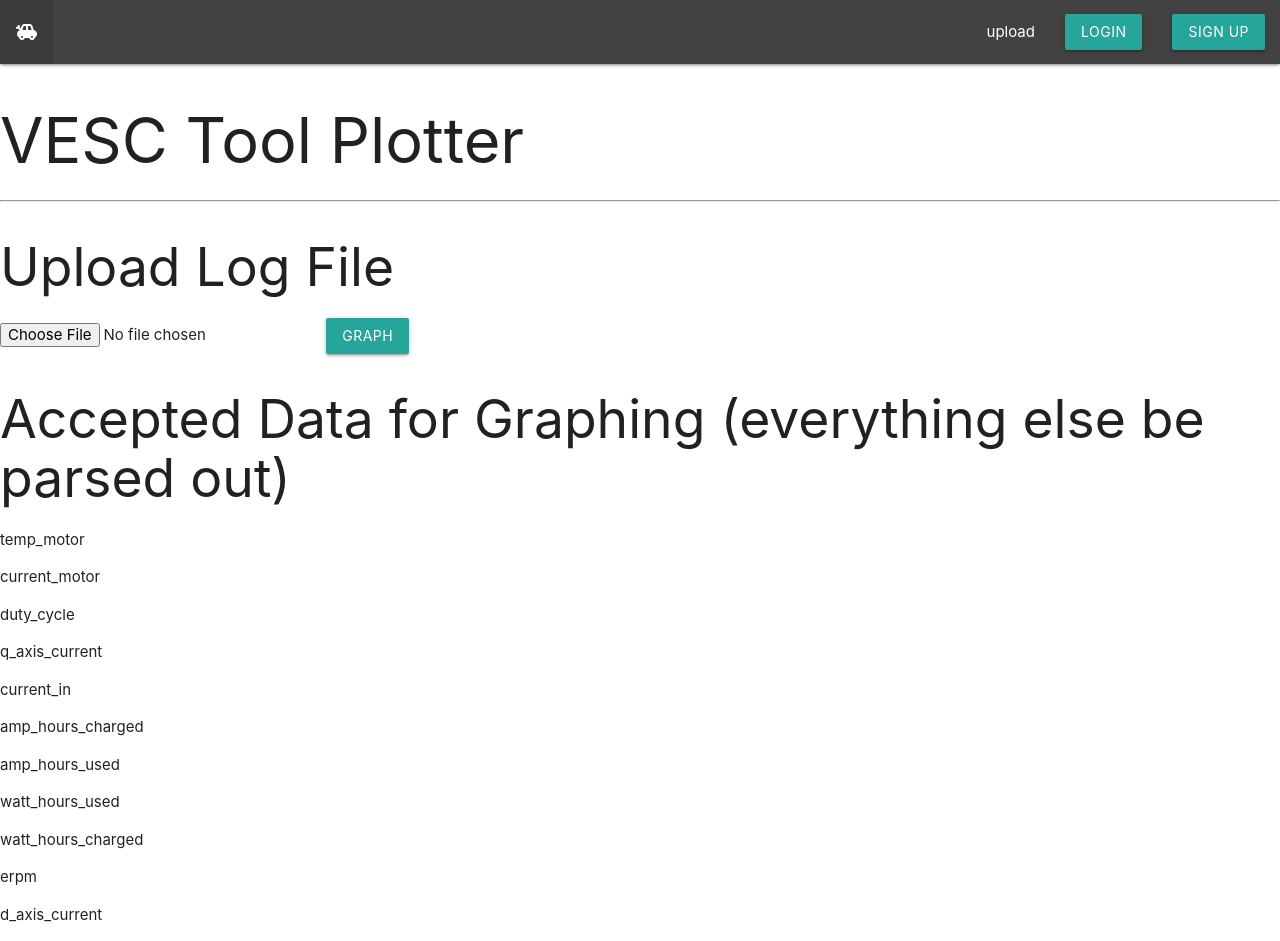
After one commit to pcollins-engineer/vesc_tool_plotter, a Django app: page /upload in a window 1280 px wide. The commit adds this page. Run offline with Django 3.2, Linux system fonts and the light colour scheme.

Commit message:
Data displayed in graph is now limited. Added base.html. Materialize CSS

```diff
--- a/vesc_tool_plotter/accounts/views.py
+++ b/vesc_tool_plotter/accounts/views.py
@@ -28,7 +28,7 @@ def loginPage(request):
 		user = authenticate(request, username=username, password=password)
 		if user is not None:
 			login(request, user)
-			return redirect('base_site:index')
+			return redirect('/upload')
 		else:
 			messages.info(request, 'Username or Password is incorrect')
 	context = {}
@@ -36,4 +36,4 @@ def loginPage(request):
 
 def logoutUser(request):
 	logout(request)
-	return redirect('base_site:index')
+	return redirect('accounts:login')
--- /dev/null
+++ b/vesc_tool_plotter/plotter/static/plotter/js/navbar.js
@@ -0,0 +1,4 @@
+document.addEventListener('DOMContentLoaded', function() {
+  var elems = document.querySelectorAll('.sidenav');
+  var instances = M.Sidenav.init(elems, options);
+});
--- /dev/null
+++ b/vesc_tool_plotter/plotter/templates/base.html
@@ -0,0 +1,66 @@
+<!DOCTYPE html>
+<html>
+    <head>
+        <title>{% block title %}Home{% endblock title %} | e-Monitor</title>
+        {% block head_favicon %}
+           <link rel="icon" type="image/png"
+                 href="{{ STATIC_URL }}images/favicon.ico">
+        {% endblock head_favicon %}
+        {% block head_meta %}
+            {% block head_meta_charset %}
+                <meta http-equiv="Content-Type"
+                      content="text/html; charset=utf-8" />
+            {% endblock head_meta_charset %}
+            {% block head_meta_contentlanguage %}
+                <meta http-equiv="Content-Language" value="en-US" />
+            {% endblock head_meta_contentlanguage %}
+            {% block head_meta_viewport %}
+                <meta name="viewport" content="width=device-width, initial-scale=1.0">
+            {% endblock head_meta_viewport %}
+        {% endblock head_meta %}
+        <link rel="stylesheet" href="https://cdnjs.cloudflare.com/ajax/libs/materialize/1.0.0/css/materialize.min.css">
+        <link href="https://fonts.googleapis.com/icon?family=Material+Icons" rel="stylesheet">
+        {% block head_css %}
+        {% endblock head_css %}
+    </head>
+    <body>
+      <header>
+        <div class="navbar-fixed">
+          <nav>
+            <div class="nav-wrapper grey darken-3">
+              <ul class="left hide-on-med-and-down">
+                <li><a href="#"><i class="large material-icons">toys</i></a></li>
+              </ul>
+              <a href="#" data-target="mobile" class="sidenav-trigger"><i class="material-icons">menu</i> * Does not work *</a>
+              <ul class="right hide-on-med-and-down">
+                <li><a href="/upload">upload</a></li>
+                {% if user.is_authenticated %}
+                    <li><a href="/profile"><i class="large material-icons right">account_box</i>account</a></li>
+                    <li><a href="/logout" class="wave-effect wave btn">logout</a></li>
+                {% else %}
+                    <li><a href="/login" class="wave-effect wave btn m-r-none">login</a></li>
+                    <li><a href="/register" class="wave-effect wave btn">sign Up</a></li>
+                {% endif %}
+              </ul>
+            </div>
+          </nav>
+        </div>
+        <ul class="sidenav" id="mobile">
+          <li><a href="/upload">upload</a></li>
+          {% if user.is_authenticated %}
+              <li><a href="/profile"><i class="large material-icons right">account_box</i>account</a></li>
+              <li><a href="/logout" class="wave-effect wave btn">logout</a></li>
+          {% else %}
+              <li><a href="/login" class="wave-effect wave btn m-r-none">login</a></li>
+              <li><a href="/register" class="wave-effect wave btn">sign Up</a></li>
+          {% endif %}
+        </ul>
+      </header>
+      {% block content %}
+        This should not be visible - check HTML
+      {% endblock content %}
+    </body>
+    {% block footer_scripts %}
+    <script type="text/javascript" src="../static/plotter/js/navbar.js"></script>
+    {% endblock footer_scripts %}
+</html>
--- /dev/null
+++ b/vesc_tool_plotter/plotter/templates/plotter/profile.html
@@ -0,0 +1,5 @@
+{% extends "../base.html" %}
+{% block title %}Profile{% endblock title %}
+{% block content %}
+  <h1> Profile </h1>
+{% endblock content %}
--- /dev/null
+++ b/vesc_tool_plotter/plotter/templates/plotter/upload.html
@@ -0,0 +1,22 @@
+{% extends "../base.html" %}
+{% block title %}Upload{% endblock title %}
+{% block content %}
+  <h1>VESC Tool Plotter</h1>
+  <hr>
+  <h2>Upload Log File</h2>
+  <form method="POST" action="graph" enctype="multipart/form-data">
+      {% csrf_token %}
+      <input type="file" name="log_file" accept=".csv"/>
+      <button class="wave-effect wave btn" type="submit">Graph</button>
+  </form>
+  <h2> Accepted Data for Graphing (everything else be parsed out) </h2>
+  {% if accepted_data_set %}
+    <ul>
+    {% for item in accepted_data_set %}
+      <li><p>{{ item }}</p></li>
+    {% endfor %}
+    </ul>
+  {% else %}
+    <p>Accepted cannot be displayed at this time.</p>
+  {% endif %}
+{% endblock content %}
--- a/vesc_tool_plotter/plotter/urls.py
+++ b/vesc_tool_plotter/plotter/urls.py
@@ -3,6 +3,7 @@ from django.urls import path
 from . import views
 
 urlpatterns = [
-    path("", views.index, name="index"),
     path("upload", views.upload, name="upload"),
+    path("graph", views.graph, name="graph"),
+    path("profile", views.profile, name="profile")
 ]
--- a/vesc_tool_plotter/plotter/views.py
+++ b/vesc_tool_plotter/plotter/views.py
@@ -2,27 +2,66 @@ import csv
 from django.shortcuts import render, HttpResponse
 import json
 
-# Create your views here.
-
-def index(request):
-    return render(request, "index.html", {})
+accepted_data_set = {
+    "temp_motor",
+    "current_motor",
+    "current_in",
+    "d_axis_current",
+    "q_axis_current",
+    "erpm",
+    "duty_cycle",
+    "amp_hours_used",
+    "amp_hours_charged",
+    "watt_hours_used",
+    "watt_hours_charged"
+}
 
 def upload(request):
+    return render(request, "plotter/upload.html", context={'accepted_data_set':accepted_data_set})
+
+def graph(request):
     template_data = {}
+
     def handle_uploaded_file(f):
         with open("log_file.csv", "wb+") as destination:
             for chunk in f.chunks():
                 destination.write(chunk)
     handle_uploaded_file(request.FILES["log_file"])
+
     with open("log_file.csv") as f:
         reader = csv.reader(f, delimiter=";")
-        header = next(reader)
+        dataMap = {}
+        header = []
+        for index, head in enumerate(next(reader)):
+            #always append first element for time
+            if index == 0:
+                dataMap[index] = head
+                header.append(head)
+            if head in accepted_data_set:
+                dataMap[index] = head
+                header.append(head)
+
+        # O(nRows*mdataMapkeys)
         data = []
         for row in reader:
-            data.append(row)
+            rowData = []
+            for key in dataMap:
+                rowData.append(row[key])
+            print(rowData)
+            data.append(rowData)
+
+        # ************** original parsing code
+        # header = next(reader)
+        # data = []
+        # for row in reader:
+        #     data.append(rowData)
         template_data = {
             "header": header,
             "data": data
         }
         send_data = json.dumps(template_data)
-    return render(request, "table.html", context={"mydata": send_data})
+
+    return render(request, "plotter/graph.html", context={"mydata": send_data})
+
+def profile(request):
+    return render(request, "plotter/profile.html", {})
--- a/vesc_tool_plotter/vesc_tool_plotter/urls.py
+++ b/vesc_tool_plotter/vesc_tool_plotter/urls.py
@@ -15,9 +15,11 @@ Including another URLconf
 """
 from django.contrib import admin
 from django.urls import path, include
+from django.conf.urls.static import static
+from django.conf import settings
 
 urlpatterns = [
-    path('plotter/', include('plotter.urls')),
+    path('', include('plotter.urls')),
     path('admin/', admin.site.urls),
     path('', include('accounts.urls')),
-]
+] + static(settings.STATIC_URL, document_root=settings.STATIC_ROOT)
```
Also changed, not shown: vesc_tool_plotter/accounts/templates/accounts/login.html (+6 -6 lines), vesc_tool_plotter/accounts/templates/accounts/register.html (+6 -6 lines), vesc_tool_plotter/plotter/templates/index.html (deleted, +0 -17 lines), vesc_tool_plotter/plotter/templates/plotter/graph.html (added, +141 -0 lines), vesc_tool_plotter/plotter/templates/table.html (deleted, +0 -259 lines), vesc_tool_plotter/db.sqlite3.
